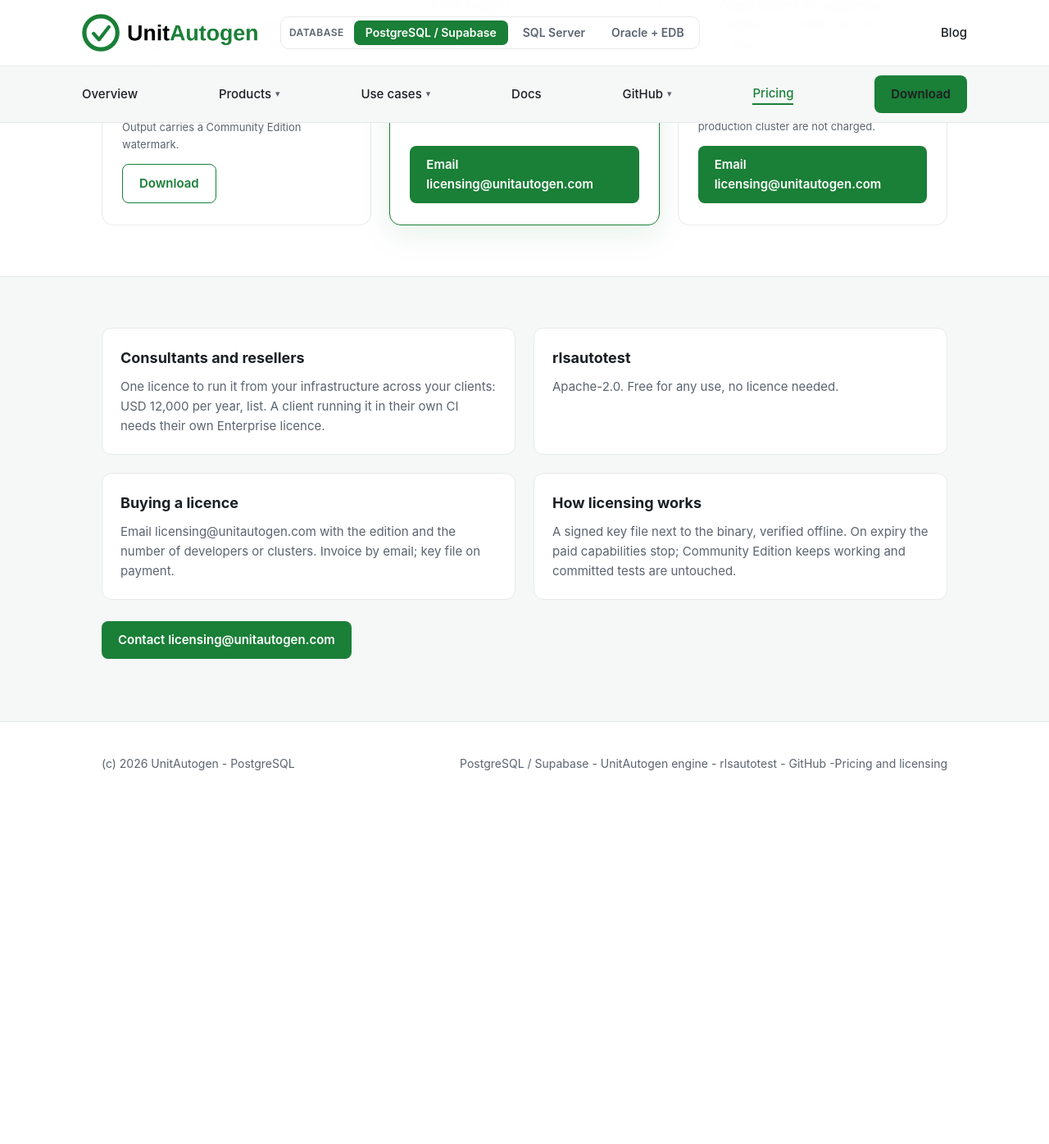
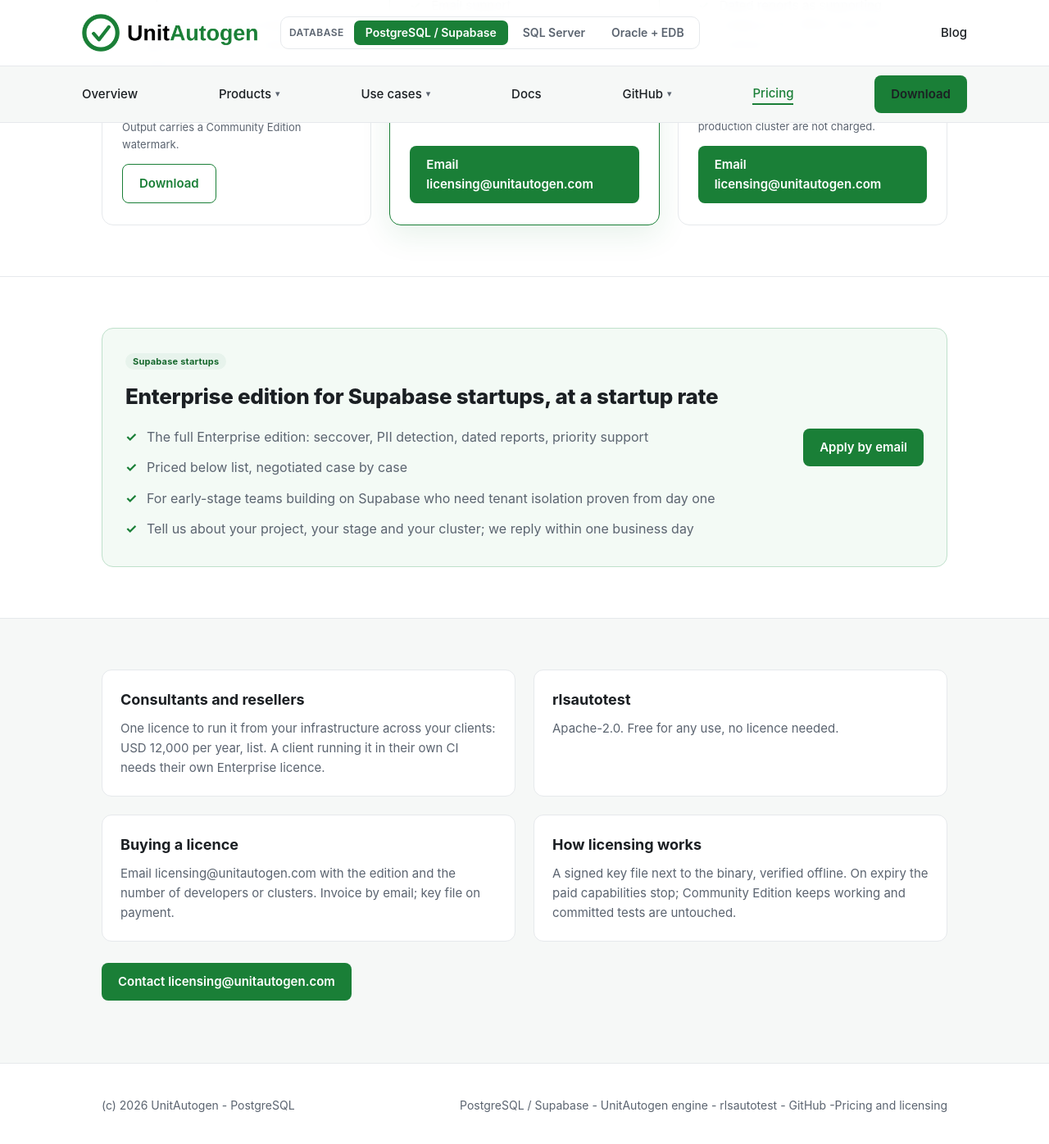
Before and after one commit to unitautogen/unitautogen.com, a Jekyll site: the page built from postgresql/pricing/index.html, in a window 1280 px wide and 1400 px high, scrolled down 883 px. Shown: the top 1396 px of the window at 82% size. Built offline with Jekyll 4.4.1, drawn with Linux system fonts in a browser that asks for light colours; before the commit the page ends 1866 px from its top, so only the background shows below that.

Commit message:
Pricing: Supabase startup program band (Enterprise at a negotiated startup rate)

```diff
--- a/_data/catalog.yml
+++ b/_data/catalog.yml
@@ -177,6 +177,17 @@
           cta_label: "Email licensing@unitautogen.com"
           cta_href: "mailto:licensing@unitautogen.com?subject=UnitAutogen%20for%20PostgreSQL%20-%20Enterprise%20licence"
           cta_style: "btn"
+      # Featured program, shown as its own band under the three editions
+      program:
+        badge: "Supabase startups"
+        title: "Enterprise edition for Supabase startups, at a startup rate"
+        points:
+          - "The full Enterprise edition: seccover, PII detection, dated reports, priority support"
+          - "Priced below list, negotiated case by case"
+          - "For early-stage teams building on Supabase who need tenant isolation proven from day one"
+          - "Tell us about your project, your stage and your cluster; we reply within one business day"
+        cta_label: "Apply by email"
+        cta_href: "mailto:licensing@unitautogen.com?subject=Supabase%20startup%20program%20-%20UnitAutogen%20Enterprise"
       extras:
         - title: "Consultants and resellers"
           text: "One licence to run it from your infrastructure across your clients: USD 12,000 per year, list. A client running it in their own CI needs their own Enterprise licence."
--- a/_layouts/pricing.html
+++ b/_layouts/pricing.html
@@ -41,6 +41,25 @@
 </section>
 {%- endif %}
 
+{%- if pr.program %}
+<section>
+  <div class="wrap">
+    <div class="program">
+      <div>
+        <div style="margin-bottom:10px"><span class="badge badge--beta" style="text-transform:none">{{ pr.program.badge }}</span></div>
+        <h2 style="margin-bottom:10px">{{ pr.program.title }}</h2>
+        <ul class="honest">
+          {%- for pt in pr.program.points %}<li>{{ pt }}</li>{% endfor %}
+        </ul>
+      </div>
+      <div class="program-cta">
+        <a class="btn" href="{{ pr.program.cta_href }}">{{ pr.program.cta_label }}</a>
+      </div>
+    </div>
+  </div>
+</section>
+{%- endif %}
+
 {%- if pr.extras %}
 <section class="soft">
   <div class="wrap">
--- a/assets/css/site.css
+++ b/assets/css/site.css
@@ -99,7 +99,12 @@
 .price ul.honest li{font-size:15px}
 .price-note{color:var(--muted);font-size:13px;margin:0 0 14px}
 .price .btn{align-self:flex-start}
-@media(max-width:900px){.pricegrid{grid-template-columns:1fr !important}}
+/* featured program band (e.g. Supabase startups) */
+.program{display:grid;grid-template-columns:1fr auto;gap:32px;align-items:center;background:#f3faf5;border:1px solid #bfe0cb;border-radius:14px;padding:26px 28px}
+.program h2{font-size:clamp(20px,2.6vw,26px)}
+.program ul.honest{margin:6px 0 0}
+.program-cta{white-space:nowrap}
+@media(max-width:900px){.pricegrid{grid-template-columns:1fr !important}.program{grid-template-columns:1fr}}
 
 /* footer */
 footer{border-top:1px solid var(--line);padding:40px 0;color:var(--muted);font-size:14px}
```
